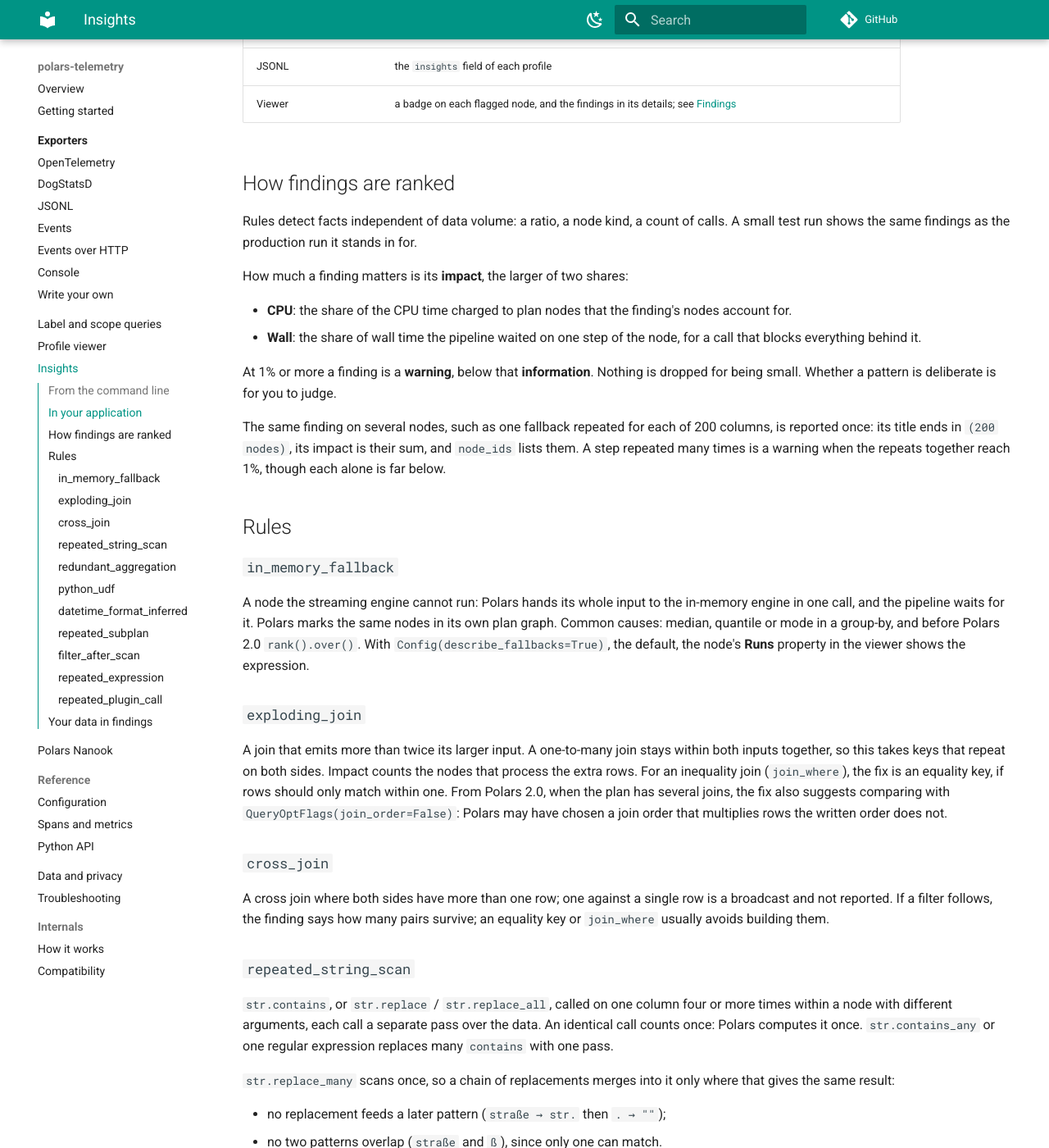
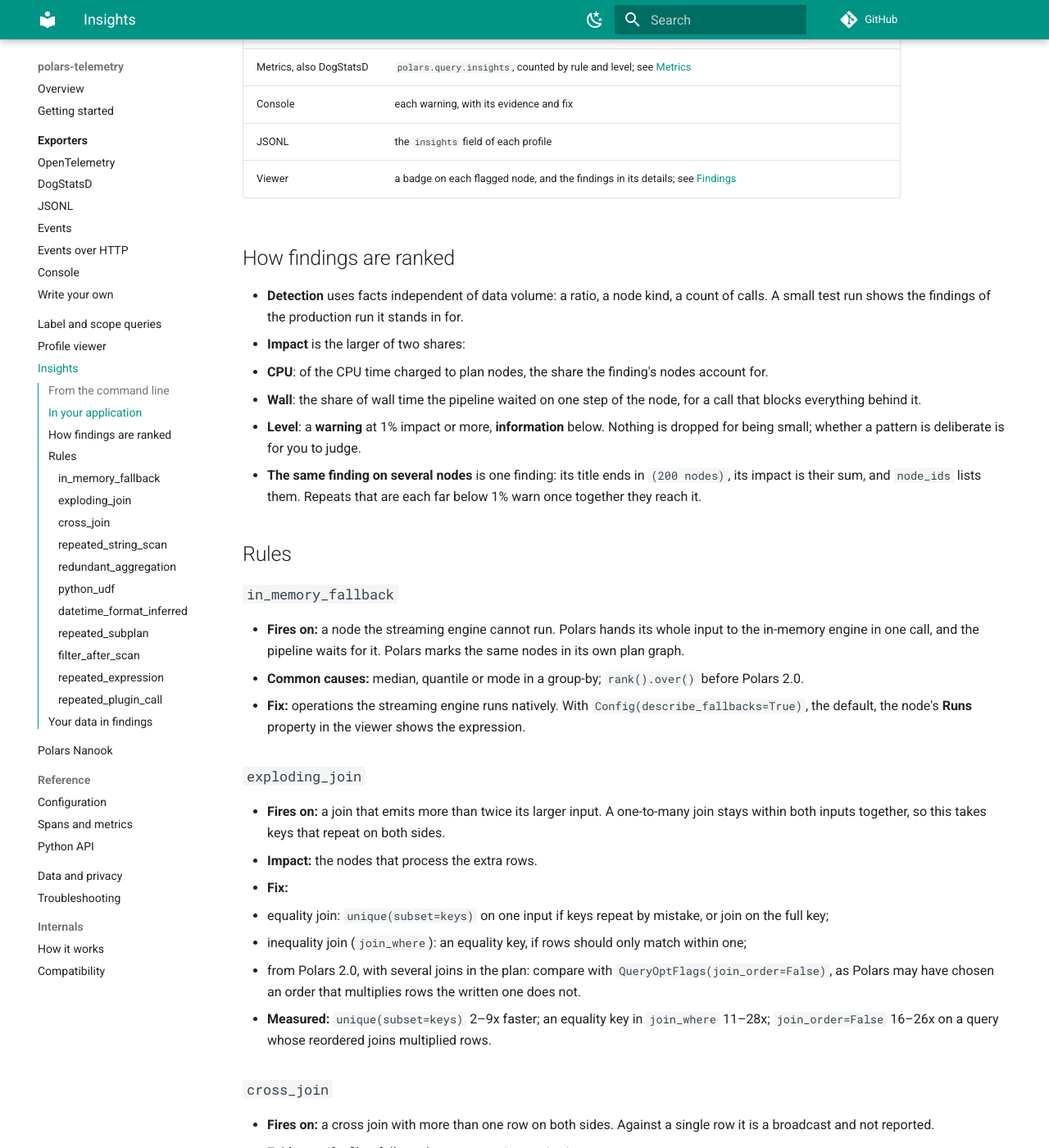
Before and after one commit to jan-krueger/polars-telemetry, an MkDocs documentation site: the page built from docs/insights.md, in a window 1280 px wide and 1400 px high, scrolled down 1220 px. Shown: the whole window at 82% size. Built offline with MkDocs 1.6.1 and Material for MkDocs 9.7.7, drawn with Linux system fonts in a browser that asks for light colours; comment, search, counter and statistics services are not loaded; some of the changed text lies outside the part shown.

Commit message:
docs: give each insight rule the same short points, with the measured gains

````diff
--- a/docs/insights.md
+++ b/docs/insights.md
@@ -11,10 +11,12 @@ values, and a fix.
 
 ## From the command line
 
-`polars-telemetry insights` reads the session files the
-[JSONL exporter](exporters/jsonl.md) and `profile()` write, from any version,
-plain or gzip, and the finished queries of an [event recording](exporters/events.md). A damaged line
-is listed as skipped, with the reason, and the rest of the file is still read:
+`polars-telemetry insights` reads, from any version, plain or gzip:
+
+- session files of the [JSONL exporter](exporters/jsonl.md) and `profile()`;
+- the finished queries of an [event recording](exporters/events.md).
+
+A damaged line is listed as skipped, with its reason; the rest is still read.
 
 ```console
 $ polars-telemetry insights nightly.jsonl
@@ -51,130 +53,139 @@ as it finishes, and the findings go to every exporter:
 
 ## How findings are ranked
 
-Rules detect facts independent of data volume: a ratio, a node kind, a count
-of calls. A small test run shows the same findings as the production run it
-stands in for.
-
-How much a finding matters is its **impact**, the larger of two shares:
-
-- **CPU**: the share of the CPU time charged to plan nodes that the finding's
-  nodes account for.
-- **Wall**: the share of wall time the pipeline waited on one step of the
-  node, for a call that blocks everything behind it.
-
-At 1% or more a finding is a **warning**, below that **information**. Nothing
-is dropped for being small. Whether a pattern is deliberate is for you to
-judge.
-
-The same finding on several nodes, such as one fallback repeated for each of
-200 columns, is reported once: its title ends in `(200 nodes)`, its impact is
-their sum, and `node_ids` lists them. A step repeated many times is a warning
-when the repeats together reach 1%, though each alone is far below.
+- **Detection** uses facts independent of data volume: a ratio, a node kind, a
+  count of calls. A small test run shows the findings of the production run it
+  stands in for.
+- **Impact** is the larger of two shares:
+  - **CPU**: of the CPU time charged to plan nodes, the share the finding's
+    nodes account for.
+  - **Wall**: the share of wall time the pipeline waited on one step of the
+    node, for a call that blocks everything behind it.
+- **Level**: a **warning** at 1% impact or more, **information** below. Nothing
+  is dropped for being small; whether a pattern is deliberate is for you to
+  judge.
+- **The same finding on several nodes** is one finding: its title ends in
+  `(200 nodes)`, its impact is their sum, and `node_ids` lists them. Repeats
+  that are each far below 1% warn once together they reach it.
 
 ## Rules
 
 ### `in_memory_fallback`
 
-A node the streaming engine cannot run: Polars hands its whole input to the
-in-memory engine in one call, and the pipeline waits for it. Polars marks the
-same nodes in its own plan graph. Common causes: median, quantile or mode in a
-group-by, and before Polars 2.0 `rank().over()`. With
-`Config(describe_fallbacks=True)`, the default, the node's **Runs** property in
-the viewer shows the expression.
+- **Fires on:** a node the streaming engine cannot run. Polars hands its whole
+  input to the in-memory engine in one call, and the pipeline waits for it.
+  Polars marks the same nodes in its own plan graph.
+- **Common causes:** median, quantile or mode in a group-by; `rank().over()`
+  before Polars 2.0.
+- **Fix:** operations the streaming engine runs natively. With
+  `Config(describe_fallbacks=True)`, the default, the node's **Runs** property in
+  the viewer shows the expression.
 
 ### `exploding_join`
 
-A join that emits more than twice its larger input. A one-to-many join stays
-within both inputs together, so this takes keys that repeat on both sides.
-Impact counts the nodes that process the extra rows. For an inequality join
-(`join_where`), the fix is an equality key, if rows should only match within
-one. From Polars 2.0, when the plan has several joins, the fix also suggests
-comparing with `QueryOptFlags(join_order=False)`: Polars may have chosen a join
-order that multiplies rows the written order does not.
+- **Fires on:** a join that emits more than twice its larger input. A
+  one-to-many join stays within both inputs together, so this takes keys that
+  repeat on both sides.
+- **Impact:** the nodes that process the extra rows.
+- **Fix:**
+  - equality join: `unique(subset=keys)` on one input if keys repeat by
+    mistake, or join on the full key;
+  - inequality join (`join_where`): an equality key, if rows should only match
+    within one;
+  - from Polars 2.0, with several joins in the plan: compare with
+    `QueryOptFlags(join_order=False)`, as Polars may have chosen an order that
+    multiplies rows the written one does not.
+- **Measured:** `unique(subset=keys)` 2–9x faster; an equality key in
+  `join_where` 11–28x; `join_order=False` 16–26x on a query whose
+  reordered joins multiplied rows.
 
 ### `cross_join`
 
-A cross join where both sides have more than one row; one against a single row
-is a broadcast and not reported. If a filter follows, the finding says how many
-pairs survive; an equality key or `join_where` usually avoids building them.
+- **Fires on:** a cross join with more than one row on both sides. Against a
+  single row it is a broadcast and not reported.
+- **Evidence:** if a filter follows, how many pairs survive it.
+- **Fix:** an equality key, or `join_where`, avoids building the pairs.
 
 ### `repeated_string_scan`
 
-`str.contains`, or `str.replace` / `str.replace_all`, called on one column four
-or more times within a node with different arguments, each call a separate pass
-over the data. An identical call counts once: Polars computes it once.
-`str.contains_any` or one regular expression replaces many `contains` with one
-pass.
+- **Fires on:** `str.contains`, or `str.replace` / `str.replace_all`, called on
+  one column four or more times in a node with different arguments, each a
+  separate pass over the data. An identical call counts once: Polars computes it
+  once.
+- **Fix for `contains`:** `str.contains_any`, or one regular expression, in one
+  pass.
+- **Fix for `replace`:** `str.replace_many` scans once, so a chain merges into it
+  only where the result stays the same:
+  - no replacement feeds a later pattern (`straße → str.` then `. → ""`);
+  - no two patterns overlap (`straße` and `ß`), since only one can match.
 
-`str.replace_many` scans once, so a chain of replacements merges into it only
-where that gives the same result:
-
-- no replacement feeds a later pattern (`straße → str.` then `. → ""`);
-- no two patterns overlap (`straße` and `ß`), since only one can match.
-
-The finding splits the chain, in order, into the fewest groups free of both,
-and its fix names how many `replace_many` calls that takes. Polars does not
-record `literal=True` or `replace` against `replace_all` in the plan, so the fix
-holds for literal `replace_all` calls; patterns that only escape punctuation
-(`\.`) count as literal.
+  The finding splits the chain, in order, into the fewest groups free of both,
+  and its fix names how many `replace_many` calls that takes.
+- **Limit:** the plan does not record `literal=True`, nor `replace` against
+  `replace_all`, so the fix holds for literal `replace_all` calls. Patterns that
+  only escape punctuation (`\.`) count as literal.
 
 ### `redundant_aggregation`
 
-A deduplication, a `unique()` or a group-by that only keeps values with
-`first()` or `last()`, that removes at most one row in ten thousand. Only
-deduplication the query asks for is reported; Polars' internal deduplication,
-such as for `n_unique()`, is not the query's to change.
+- **Fires on:** a `unique()`, or a group-by that only keeps values with
+  `first()` or `last()`, that removes at most one row in ten thousand.
+- **Not reported:** Polars' internal deduplication, such as for `n_unique()`,
+  which is not the query's to change.
 
 ### `python_udf`
 
-A Python function in the plan: `map_elements`, `map_batches` or
-`LazyFrame.map_batches`. Polars cannot look inside it, so nothing is pushed
-through it; it runs under the GIL. A frame-level function also takes the
-whole input in one call, which `longest_step` shows.
+- **Fires on:** a Python function in the plan: `map_elements`, `map_batches` or
+  `LazyFrame.map_batches`.
+- **Why it costs:** Polars cannot look inside it, so nothing is pushed through
+  it, and it runs under the GIL. A frame-level function takes the whole input in
+  one call, which `longest_step` shows.
 
 ### `datetime_format_inferred`
 
-`str.to_datetime()` or `str.strptime()` without a format. Polars infers one from
-the data in a separate node; with `format=` the parse stays inside the
-expression, and a value in another format fails instead of guessing.
+- **Fires on:** `str.to_datetime()` or `str.strptime()` without a format: Polars
+  infers one from the data, in a separate node.
+- **Fix:** `format=`. The parse stays inside the expression, and a value in
+  another format fails instead of being guessed.
 
 ### `repeated_subplan`
 
-The same nodes, with the same inputs, run more than once. Work below a node
-that feeds several consumers is done once and not counted. Impact is the CPU of
-every copy but one. Polars shares identical subplans itself unless something
-in them is not deterministic; before Polars 2.0 that includes every plugin
-call, which `plugin_calls` counts (see [`repeated_plugin_call`](#repeated_plugin_call)).
-It fires mostly for an expression that one `select` uses for several outputs:
-compute it once as a column with `with_columns` and refer to that column.
+- **Fires on:** the same nodes, with the same inputs, run more than once. Work
+  below a node that feeds several consumers is done once and not counted.
+- **Impact:** the CPU of every copy but one.
+- **When:** Polars shares identical subplans itself unless something in them is
+  not deterministic; before Polars 2.0 that includes every plugin call, which
+  `plugin_calls` counts (see [`repeated_plugin_call`](#repeated_plugin_call)).
+  It fires mostly for an expression that one `select` uses for several outputs.
+- **Fix:** compute that expression once, as a column with `with_columns`, and
+  refer to the column; a LazyFrame used twice, `.cache()` it.
+- **Measured:** `with_columns` 2.2–2.4x faster for 100 quantiles each used
+  twice in one `select`.
 
 ### `filter_after_scan`
 
-A filter that keeps at most 10% of its rows, which Polars cannot push into the
-scan for one of two reasons, so the scan reads every row first:
+- **Fires on:** a filter that keeps at most 10% of its rows, which Polars cannot
+  push into the scan, so the scan reads every row first. Two causes:
 
-- **A `cast` of a column the filter reads.** Polars keeps the cast before the
-  filter, as the cast could fail on rows the filter would drop. Filter on the
-  stored type first, such as `bin.contains` on a `Binary` column instead of
-  `str.contains` after casting it to `String`: 2.4x faster on ClickBench's
-  `MobilePhoneModel` filter and 3.7x on its `URL` filter.
-- **A horizontal concat.** `concat(how="horizontal")` lines rows up by
-  position, so filtering one side first would change the result. Add the
-  columns with `with_row_index` on both frames and a `join` on it instead.
+| Cause | Why Polars cannot push it | Fix | Measured |
+| --- | --- | --- | --- |
+| a `cast` of a column the filter reads | the cast could fail on rows the filter would drop | filter on the stored type first, such as `bin.contains` on a `Binary` column instead of `str.contains` after casting it to `String` | 1.1–3.7x faster on ClickBench's `URL`, `MobilePhoneModel` and `SearchPhrase` filters |
+| a horizontal concat | `concat(how="horizontal")` lines rows up by position, so filtering one side first changes the result | `with_row_index` on both frames and a `join` on it | 1.4–1.7x |
 
 ### `repeated_expression`
 
-The same sizeable expression computed by two nodes over the same rows, such as
-an expression that `join_where` evaluates once for its condition and again for
-an aggregate of it. Polars shares repeated expressions within a node, not
-across nodes. Compute it once as a column with `with_columns` and refer to that
-column: 1.7x faster for a distance computed this way on 2.25M row pairs.
-Impact is the CPU of the cheaper of the two nodes.
+- **Fires on:** the same sizeable expression computed by two nodes over the
+  same rows, such as one that `join_where` evaluates for its condition and again
+  for an aggregate of it. Polars shares repeated expressions within a node, not
+  across nodes.
+- **Impact:** the CPU of the cheaper of the two nodes.
+- **Fix:** compute it once, as a column with `with_columns`, and refer to the
+  column.
+- **Measured:** 1.7–1.8x faster for a distance over 2.25M row pairs.
 
 ### `repeated_plugin_call`
 
-The same plugin call, on the same input with the same arguments, more than once
-in one node.
+- **Fires on:** the same plugin call, on the same input with the same arguments,
+  more than once in one node.
 
 | Polars | Plugin calls shared between expressions | Fix |
 | --- | --- | --- |
````
